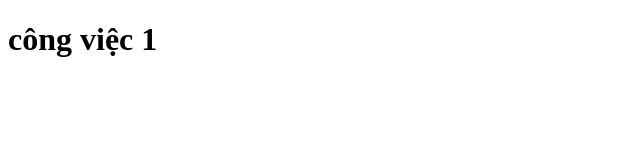
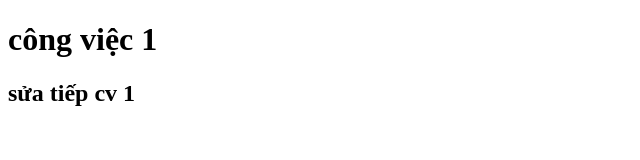
Before and after one commit to tuhocmoingay/duan5, a plain HTML site: page index.html in a window 1280 px wide. Shown: the whole page, without its empty margins (0-640 px from the left). Drawn offline with Linux system fonts and the light colour scheme.

Commit message:
2. sửa cv1 tiếp

```diff
--- a/index.html
+++ b/index.html
@@ -7,5 +7,6 @@
   </head>
   <body>
     <h1>công việc 1</h1>
+    <h2>sửa tiếp cv 1</h2>
   </body>
 </html>
```
